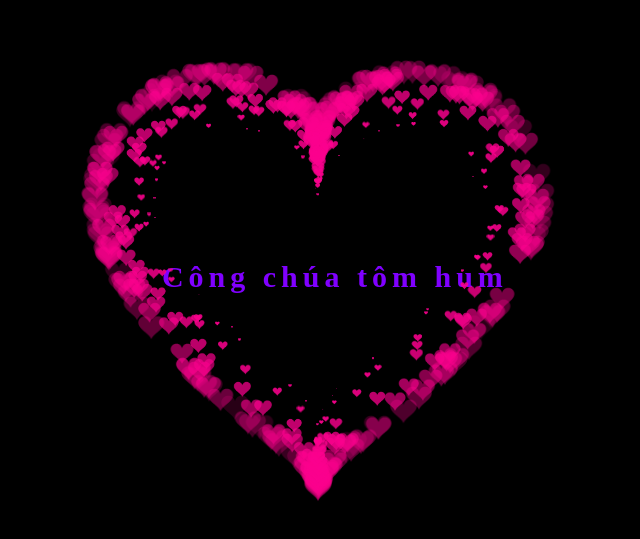
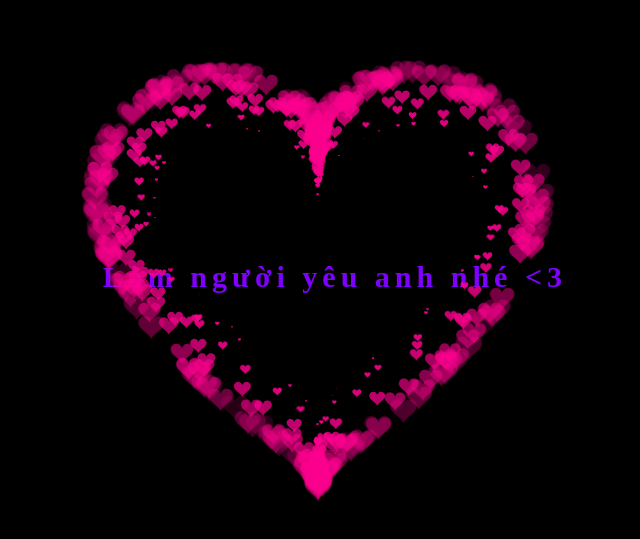
Before and after one commit to Dont4getmeKmA/congchuatomhum, a plain HTML site: page index.html in a window 1280 px wide. Shown: the part 123-662 px from the top of the page, without its empty margins (322-962 px from the left). Drawn offline with Linux system fonts and the light colour scheme.

Commit message:
Update index.html

```diff
--- a/index.html
+++ b/index.html
@@ -49,7 +49,7 @@ canvas {
 
   <canvas id="pinkboard"></canvas>
   <div style="text-align: center; letter-spacing: 5px; font-size: 30px;">
-    <b style='color: 8000ff; text-align: center'>Công chúa tôm hum </b>
+    <b style='color: 8000ff; text-align: center'>Làm người yêu anh nhé <3 </b>
   </div>
   <audio controls autoplay hidden>
     <source src="./images/take_me_to_your_heart.mp3" type="audio/mpeg">
```
